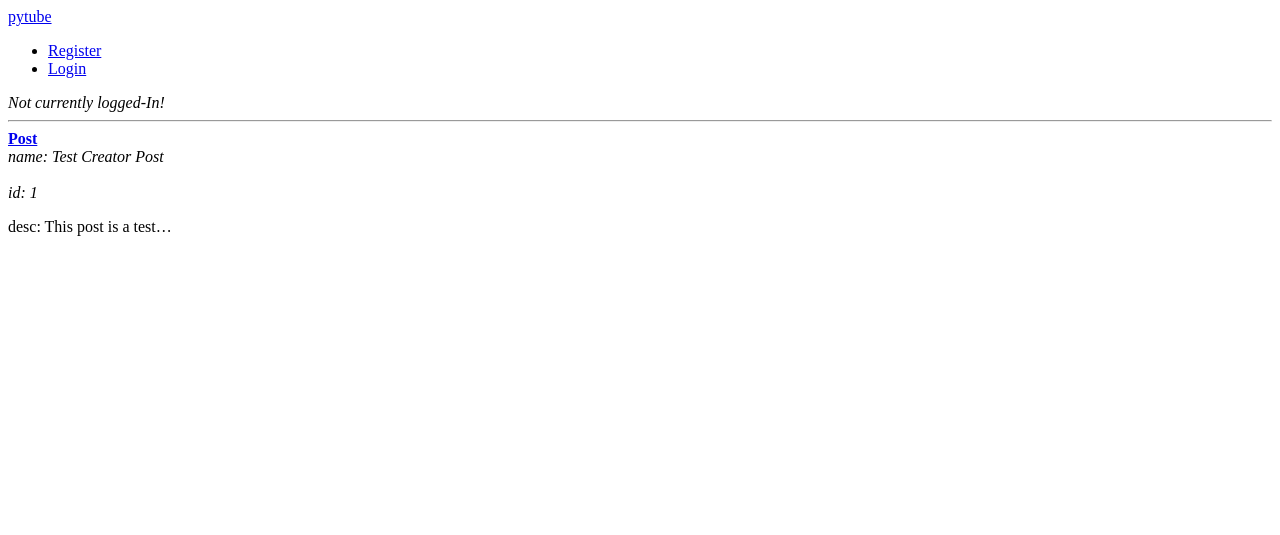
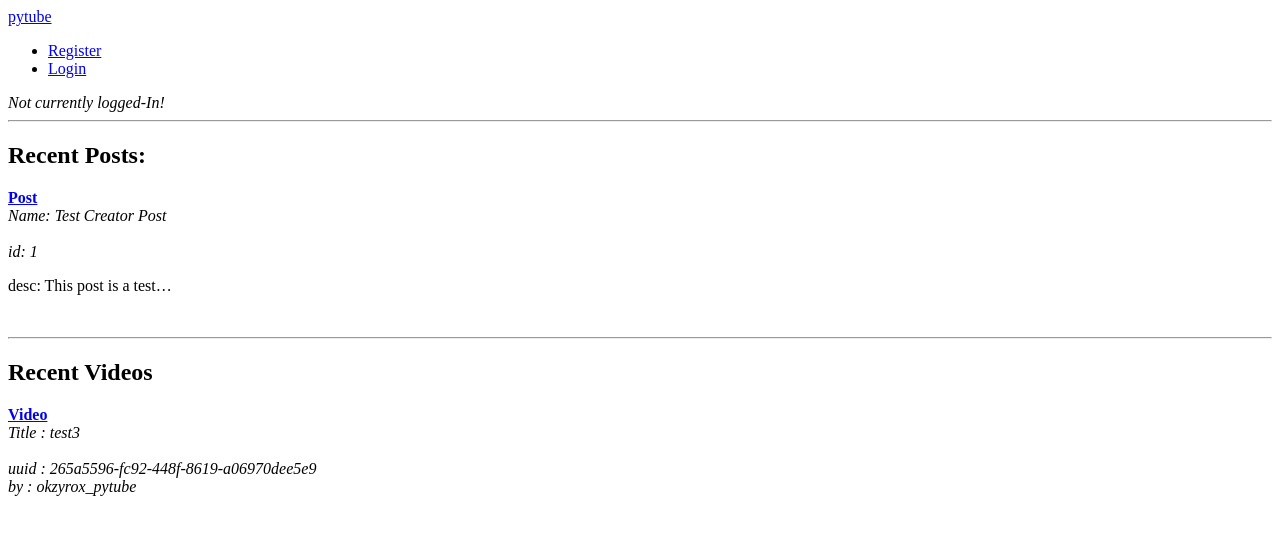
Before and after one commit to okzyrox/djang-tube, a Django app: page / in a window 1280 px wide. Shown: the top 535 px of the page. Run offline with Django 4.2, Linux system fonts and the light colour scheme; data comes from the database, SQL or seed files in the repository.

Commit message:
minor tweak to fix like it all

```diff
--- a/core/templates/core/home.html
+++ b/core/templates/core/home.html
@@ -2,12 +2,13 @@
 
 {% block content %}
 
+    <h2>Recent Posts:</h2>
     {% for post in posts %}
         <div class="home-post">
             <a href="{% url 'creator-post' post.id %}"><b>Post</b></a>
 
             <div class="home-post-content">
-                <i>name: {{ post.post_title }}</i>
+                <i>Name: {{ post.post_title }}</i>
                 <br>
                 <br>
                 <i>id: {{ post.id }}</i>
@@ -19,4 +20,21 @@
             <br>
         </div>
     {% endfor %}
+    <hr>
+    <h2>Recent Videos</h2>
+    {% for video in videos %}
+        <span>
+            <div class="home-video">
+                <a href="{% url 'video-view' video.video_uuid %}"><b>Video</b></a>
+                <div class="home-video-content">
+                    <span><i>Title : {{ video.video_title|truncatechars:45 }}</i></span>
+                    <br>
+                    <br>
+                    <i>uuid : {{ video.video_uuid }}</i>
+                    <br>
+                    <i>by : {{ video.video_creator }}</i>
+                </div>
+            </div>
+        </span>
+    {% endfor %}
 {% endblock content %}
--- a/core/templates/core/video.html
+++ b/core/templates/core/video.html
@@ -21,6 +21,9 @@
                     {{ video_object.video_description }}
                 </p>
             </div>
+            <div>
+                <i>UUID : {{ video_object.video_uuid }}</i>
+            </div>
         </div>
     </div>
 
--- a/core/views.py
+++ b/core/views.py
@@ -24,9 +24,13 @@ def home(request):
         Q(post_title__icontains=q) |
         Q(post_content__icontains=q))
 
+    videoposts = videoObject.objects.filter(
+        Q(video_title__icontains=q) |
+        Q(video_description__icontains=q))
 
     ctx = {
-        'posts':posts
+        'posts':posts,
+        'videos':videoposts
     }
 
     return render(request, 'core/home.html', ctx)
@@ -103,7 +107,7 @@ def creatorPostPage(request, pk):
 
 def videoViewingPage(request, pk): # temp using pk:id, switch to UUID!
 
-    video_object = videoObject.objects.get(id=pk)
+    video_object = videoObject.objects.get(video_uuid=pk)
     video_raw = video_object.rawvideo
 
     ctx = {
```
Also changed, not shown: 1 other file.
